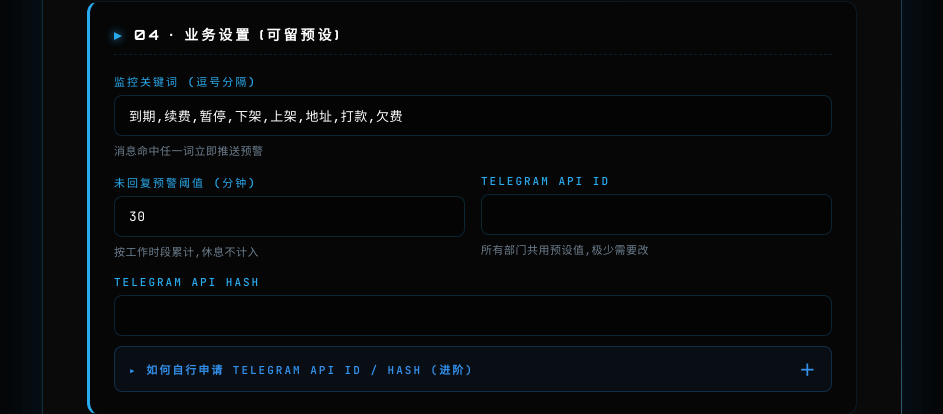
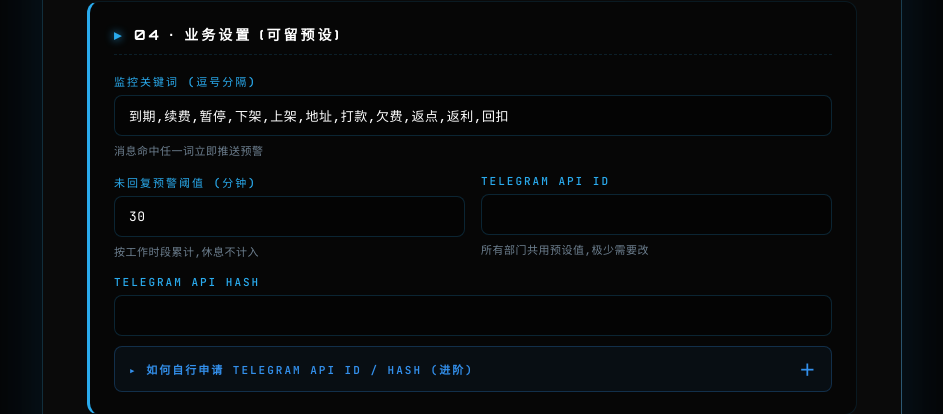
Before and after one commit to yifan1119/tg-monitor-template, a Flask app: page /setup in a window 1280 px wide. Shown: the part 1468-1882 px from the top of the page, without its empty margins (168-1111 px from the left). Run offline with Flask 3, Linux system fonts and the light colour scheme.

Commit message:
feat: 默认关键词新增 返点/返利/回扣
覆盖 5 个文件:
- install.sh / setup_company.sh (.env 模板)
- web.py (DEFAULT_KEYWORDS)
- templates/setup.html (placeholder)
- README.md (文档)

```diff
--- a/templates/setup.html
+++ b/templates/setup.html
@@ -695,7 +695,7 @@
       <div class="section-title">04 · 业务设置 (可留预设)</div>
       <div class="field">
         <label>监控关键词 (逗号分隔)</label>
-        <input type="text" name="keywords" value="{{ d.keywords }}" placeholder="到期,续费,暂停,下架,上架,地址,打款,欠费">
+        <input type="text" name="keywords" value="{{ d.keywords }}" placeholder="到期,续费,暂停,下架,上架,地址,打款,欠费,返点,返利,回扣">
         <div class="hint">消息命中任一词立即推送预警</div>
       </div>
       <div class="two-col">
--- a/web.py
+++ b/web.py
@@ -165,7 +165,7 @@ def _client_ip():
 # API_ID / API_HASH 必须客户自己申请 — 不在 repo 里预填,避免 public 仓库暴露私钥
 DEFAULT_API_ID = ""
 DEFAULT_API_HASH = ""
-DEFAULT_KEYWORDS = "到期,续费,暂停,下架,上架,地址,打款,欠费"
+DEFAULT_KEYWORDS = "到期,续费,暂停,下架,上架,地址,打款,欠费,返点,返利,回扣"
 DEFAULT_WEB_PASSWORD = "tg@monitor2026"
 DEFAULT_NO_REPLY_MINUTES = "30"
 DEFAULT_PATROL_DAYS = "7"
```
Also changed, not shown: README.md, 2 other files.
